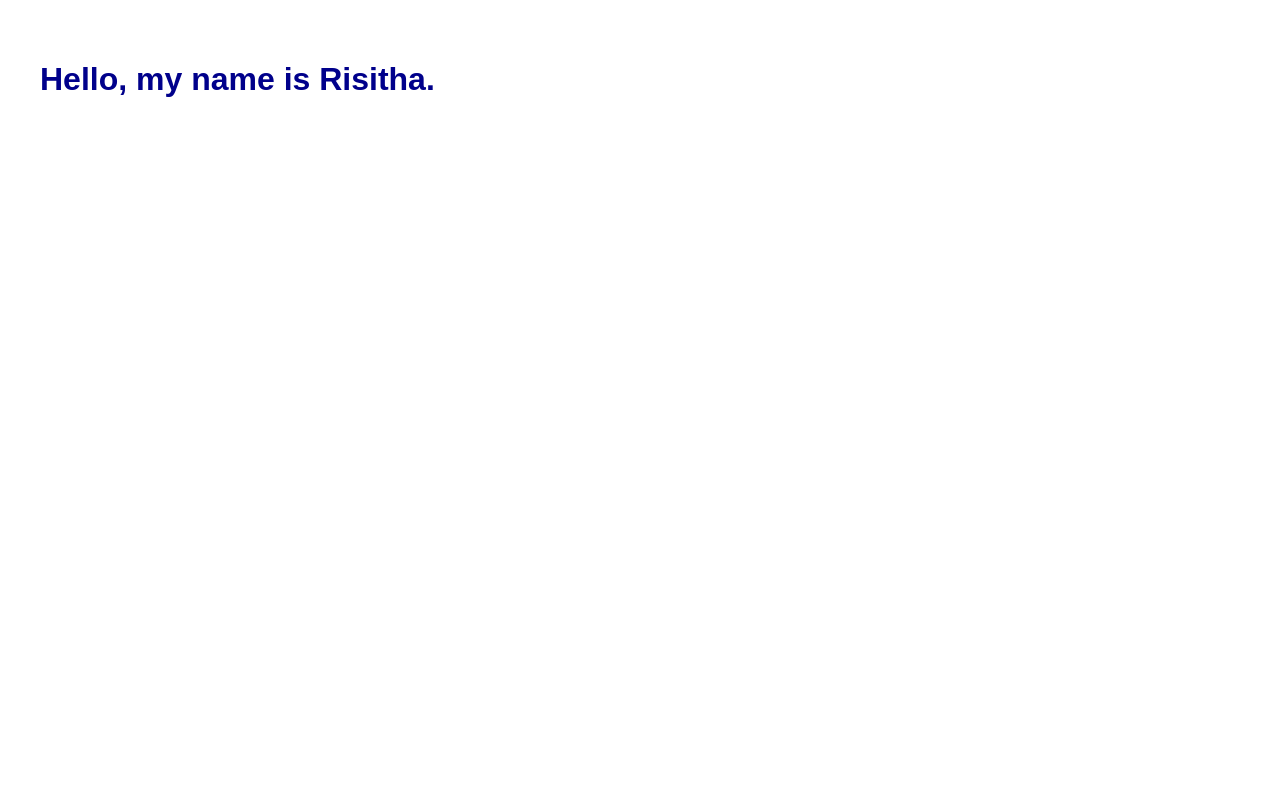
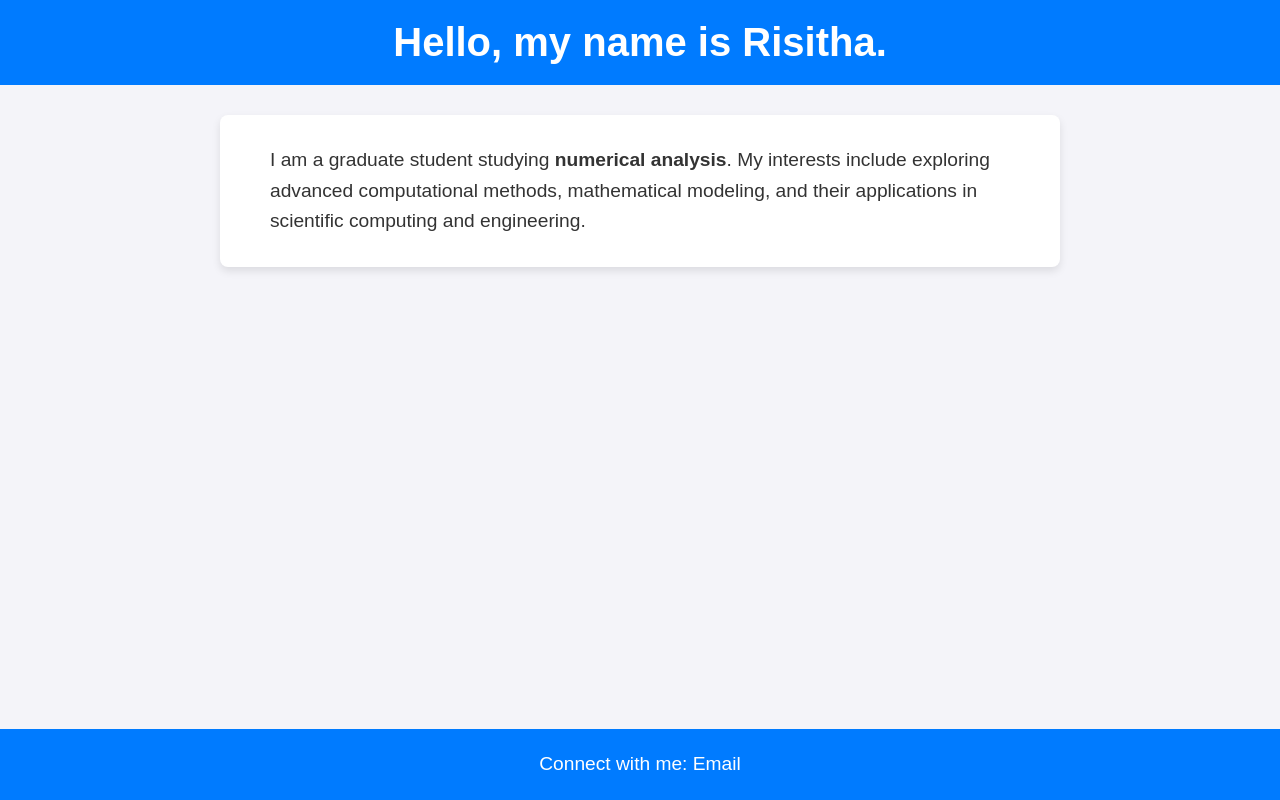
Before and after one commit to risithanambuwasam/risithanambuwasam.github.io, a plain HTML site: page index.html in a window 1280 px wide. Drawn offline with Linux system fonts and the light colour scheme.

Commit message:
Update index.html

```diff
--- a/index.html
+++ b/index.html
@@ -1,19 +1,67 @@
 <!DOCTYPE html>
-<html>
+<html lang="en">
 <head>
+  <meta charset="UTF-8">
+  <meta name="viewport" content="width=device-width, initial-scale=1.0">
   <title>Risitha's Homepage</title>
-  <meta charset="UTF-8">
   <style>
     body {
-      font-family: Arial, sans-serif;
-      padding: 2em;
+      font-family: 'Arial', sans-serif;
+      background-color: #f4f4f9;
+      margin: 0;
+      padding: 0;
+      color: #333;
+    }
+    header {
+      background-color: #007BFF;
+      color: white;
+      padding: 20px 0;
+      text-align: center;
     }
     h1 {
-      color: darkblue;
+      margin: 0;
+      font-size: 2.5em;
+    }
+    p {
+      font-size: 1.2em;
+      line-height: 1.6;
+      padding: 10px 20px;
+      margin: 0 10px;
+    }
+    .content {
+      max-width: 800px;
+      margin: 30px auto;
+      background-color: white;
+      border-radius: 8px;
+      box-shadow: 0 4px 8px rgba(0, 0, 0, 0.1);
+      padding: 20px;
+    }
+    footer {
+      background-color: #007BFF;
+      color: white;
+      text-align: center;
+      padding: 10px 0;
+      position: fixed;
+      bottom: 0;
+      width: 100%;
+    }
+    footer a {
+      color: white;
+      text-decoration: none;
     }
   </style>
 </head>
 <body>
-  <h1>Hello, my name is Risitha.</h1>
+  <header>
+    <h1>Hello, my name is Risitha.</h1>
+  </header>
+
+  <div class="content">
+    <p>I am a graduate student studying <strong>numerical analysis</strong>. My interests include exploring advanced computational methods, mathematical modeling, and their applications in scientific computing and engineering.</p>
+  </div>
+
+  <footer>
+    <p>Connect with me: <a href="mailto:yourname@icloud.com">Email</a></p>
+  </footer>
 </body>
 </html>
```
